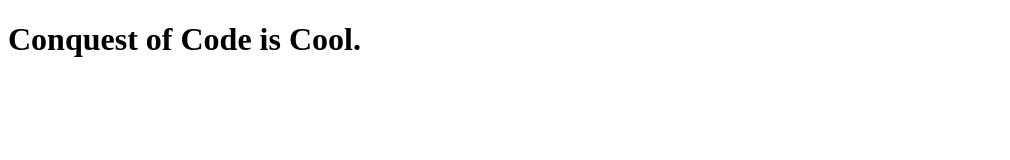
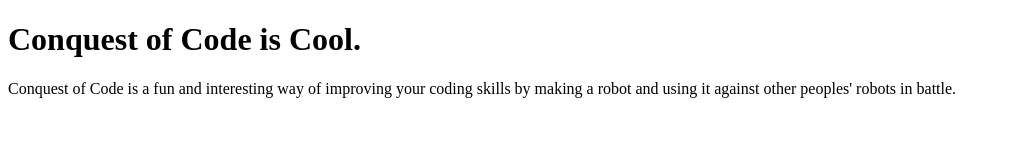
Before and after one commit to conquestofcode/conquestofcode.github.io, a plain HTML site: page index.html in a window 1280 px wide. Shown: the whole page, without its empty margins (0-1010 px from the left). Drawn offline with Linux system fonts and the light colour scheme.

Commit message:
Added cool message

```diff
--- a/index.html
+++ b/index.html
@@ -5,5 +5,10 @@
     </head>
     <body>
         <h1>Conquest of Code is Cool.</h1>
+        <p>
+            Conquest of Code is a fun and interesting way of improving your
+            coding skills by making a robot and using it against other peoples'
+            robots in battle.
+        </p>
     </body>
 </html>
```
